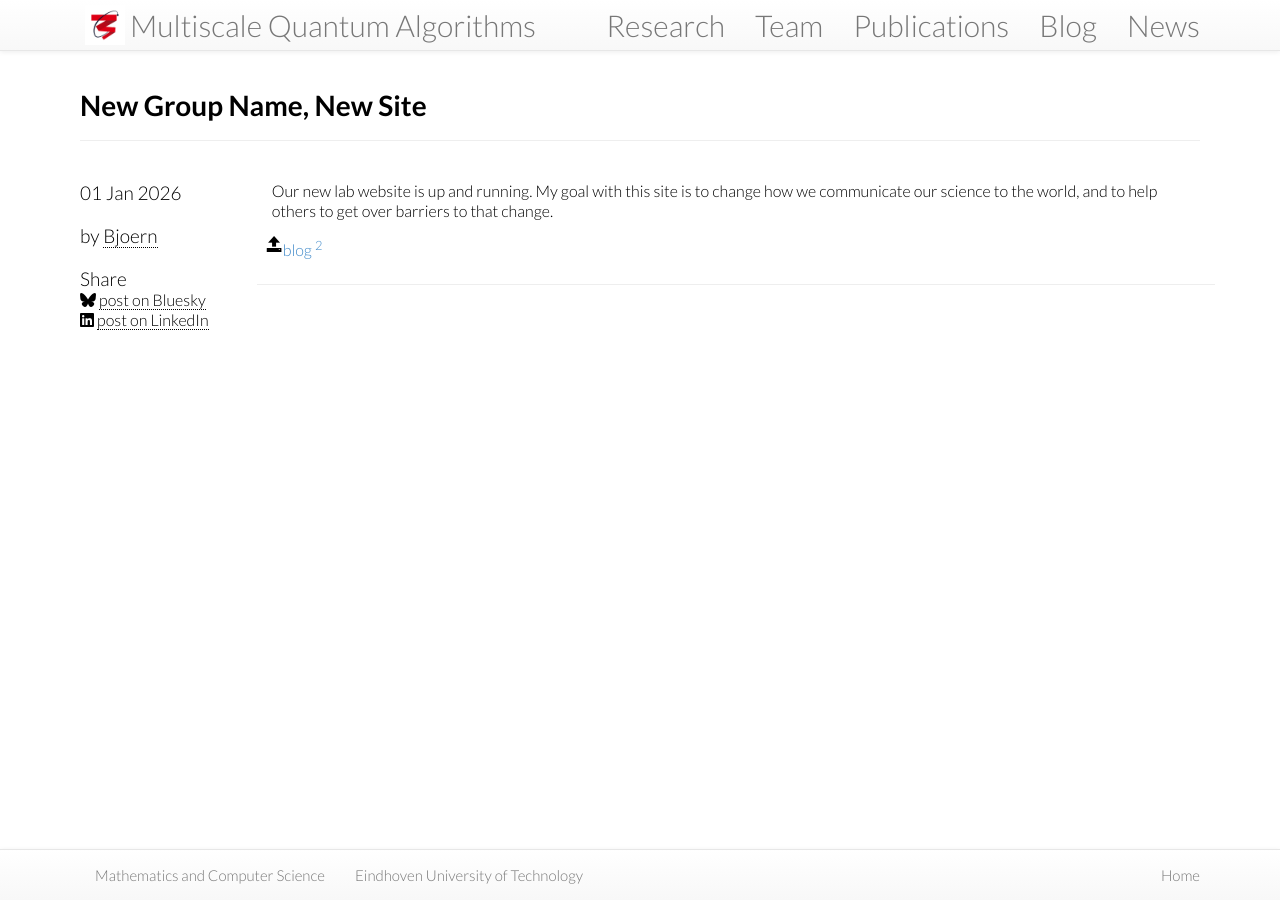
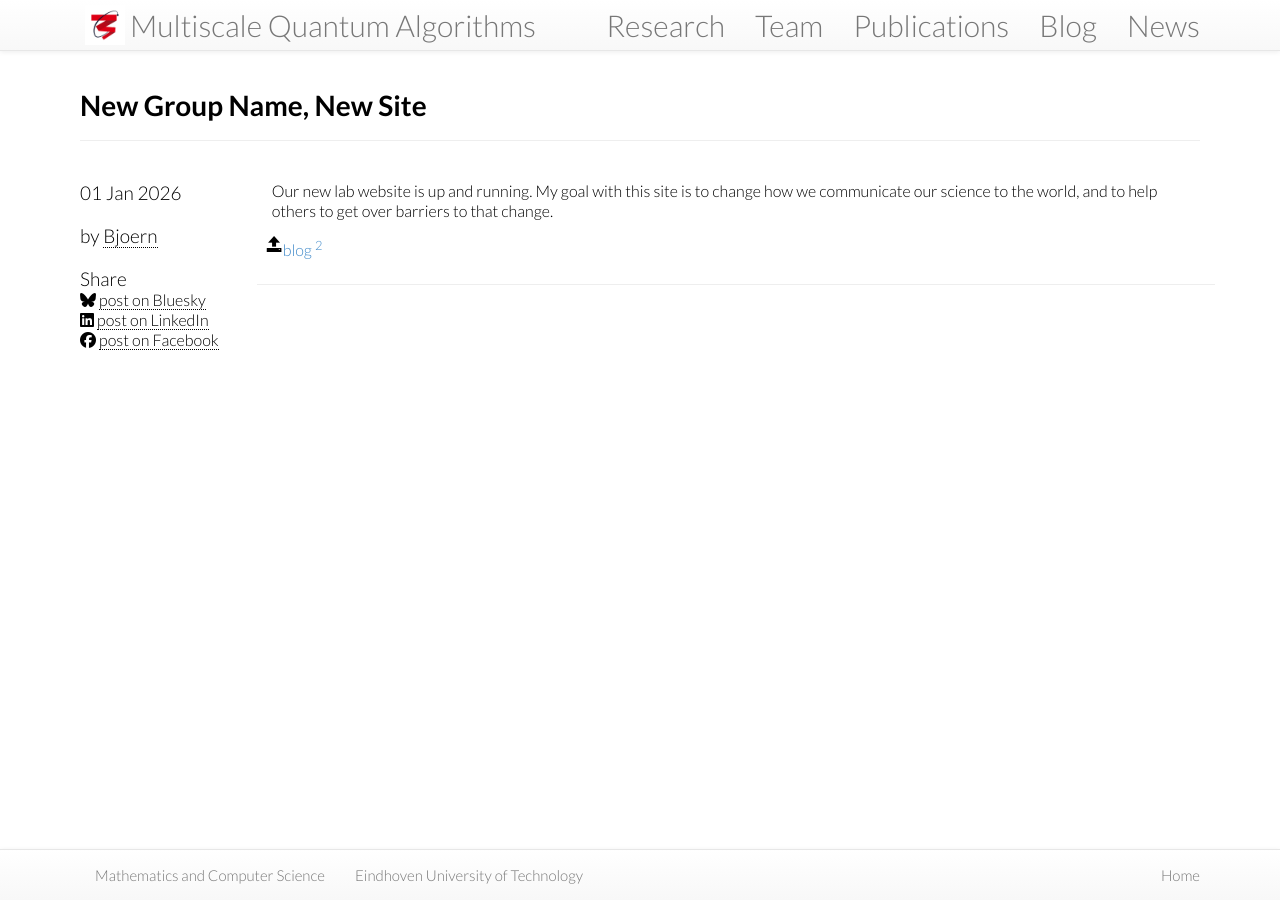
Before and after one commit to BaumeierGroup/multiscale-quantum-algorithms.github.io, a Jekyll site: the page built from blog/_posts/2026-01-01-new-site.md, in a window 1280 px wide. Built offline with Jekyll 4.4.1, drawn with Linux system fonts in a browser that asks for light colours; nearby versions of some CDN libraries.

Commit message:
facebook sharing

```diff
--- a/_config.yml
+++ b/_config.yml
@@ -135,7 +135,7 @@ JB :
   # Set 'provider' to false to turn sharing off globally.
   #
   sharing :
-   provider : bluesky-twitter-linkedin
+   provider : bluesky-twitter-linkedin-facebook
    bluesky :
    twitter :
      size :
--- a/_includes/JB/sharing
+++ b/_includes/JB/sharing
@@ -6,6 +6,8 @@
   {% if site.JB.sharing.provider contains "linkedin" %}
   	{% include JB/sharing-providers/linkedin %}
   {% endif %}
-
+  {% if site.JB.sharing.provider contains "facebook" %}
+  	{% include JB/sharing-providers/facebook %}
+  {% endif %}
 
 {% endif %}
--- /dev/null
+++ b/_includes/JB/sharing-providers/facebook
@@ -0,0 +1,5 @@
+<!-- LinkedIn -->
+<div>
+	<i class="fa-brands fa-facebook"></i>
+	<a class="off" href="https://www.facebook.com/sharer/sharer.php?u={{ page.url | absolute_url }}&title={{ page.title }}" target="_blank">post on Facebook</a>
+</div>
--- a/_includes/JB/sharing-providers/sharing
+++ b/_includes/JB/sharing-providers/sharing
@@ -6,7 +6,9 @@
   {% if site.JB.sharing.provider contains "twitter" %}
   	{% include JB/sharing-providers/twitter %}
   {% endif %}
-
+  {% if site.JB.sharing.provider contains "facebook" %}
+  	{% include JB/sharing-providers/facbook %}
+  {% endif %}
 
 
 
```
